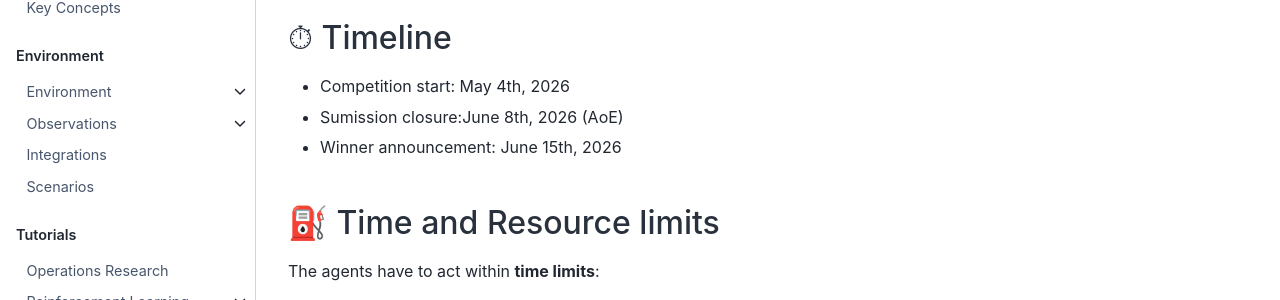
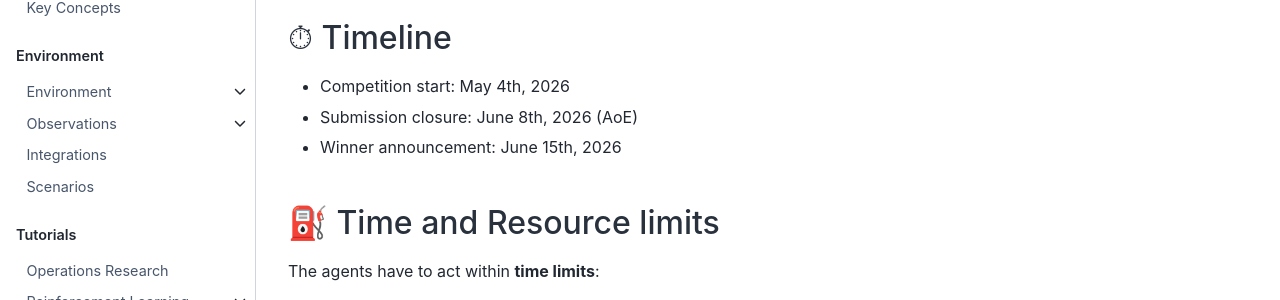
Before and after one commit to flatland-association/flatland-book, a Jupyter Book: the page built from challenges/ecml2026.md, in a window 1280 px wide and 1256 px high. Shown: the part 291-591 px from the top of the window. Built offline with Jupyter Book 1.0.4 settings and Sphinx 7.4.7 and the Sphinx Book theme 1.1.4, drawn with Linux system fonts in a browser that asks for light colours; pages that are not in the unit, such as notebooks, are missing from menus.

Commit message:
Apply suggestions from code review
Co-authored-by: Christian Eichenberger <christianmarkus@oakmountain.ch>

```diff
--- a/challenges/ecml2026.md
+++ b/challenges/ecml2026.md
@@ -13,7 +13,7 @@ The **[ECML 2026 Challenge](https://www.aicrowd.com/challenges/flatland-3)** is
 --------
 
 * Competition start: May 4th, 2026
-* Sumission closure:June 8th, 2026 (AoE)
+* Submission closure: June 8th, 2026 (AoE)
 * Winner announcement: June 15th, 2026
 
 ⛽ Time and Resource limits
```
